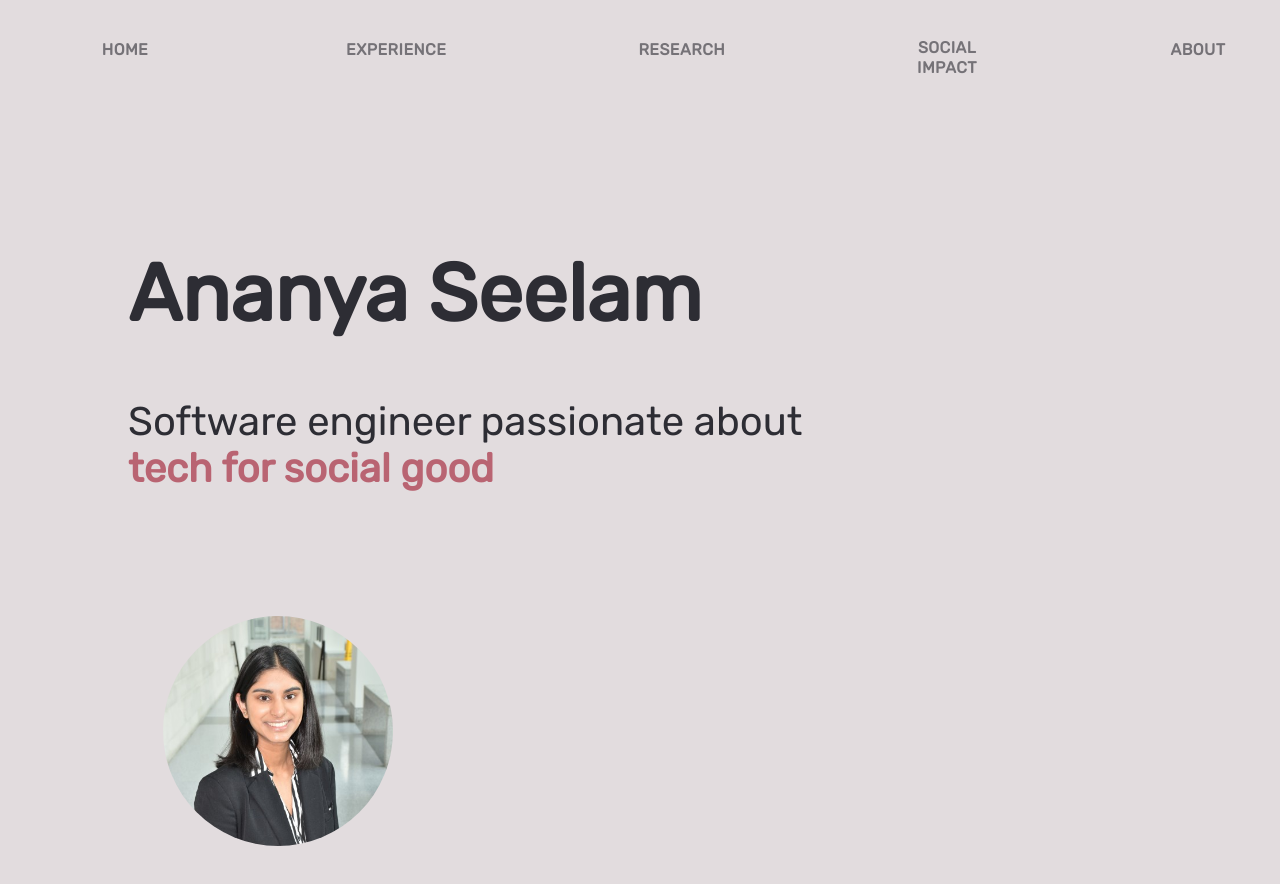
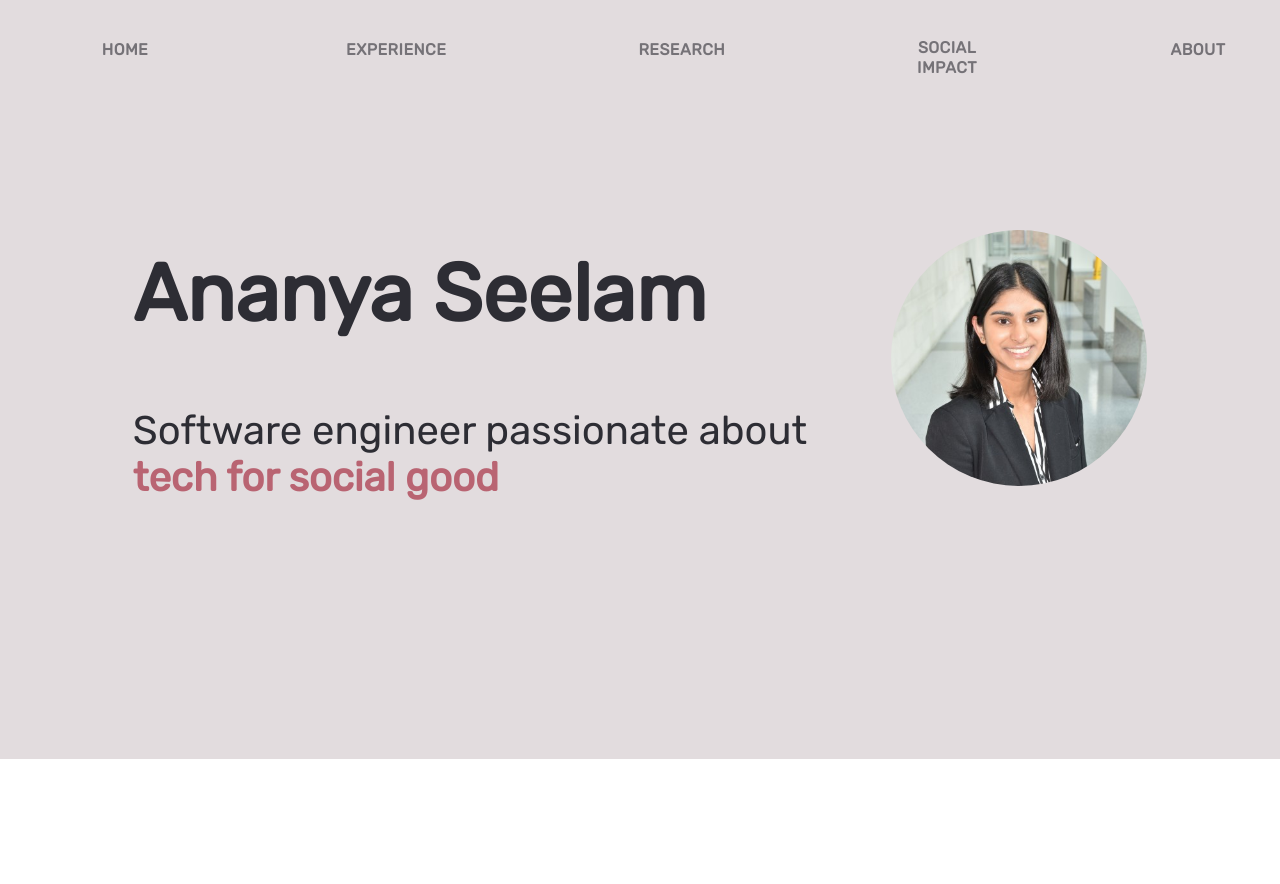
Before and after one commit to ananyaseelam/ananyaseelam.github.io, a React (Create React App) app: page / in a window 1280 px wide. Shown: the top 884 px of the page. After the commit the page ends 800 px from the top, so only its background shows below. Built offline with nearby package versions, Linux system fonts and the light colour scheme.

Commit message:
fixing homepage desktop

```diff
--- a/src/pages/Page.css
+++ b/src/pages/Page.css
@@ -122,8 +122,8 @@
   /* height:10rem; */
 }
 
-@media (max-width: 100em) {
-  .home-content-container {
+@media (max-width: 70em) {
+  /* .home-content-container {
     margin-top: 5%;
     margin-left: 10%;
     margin-left: 10%;
@@ -138,5 +138,5 @@
     display: flex;
     flex-direction: column;
     justify-content: center;
-  }
+  } */
 }
```
